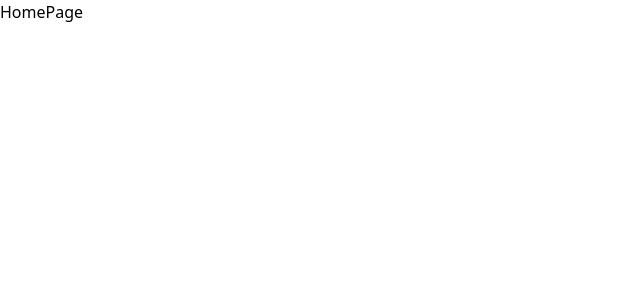
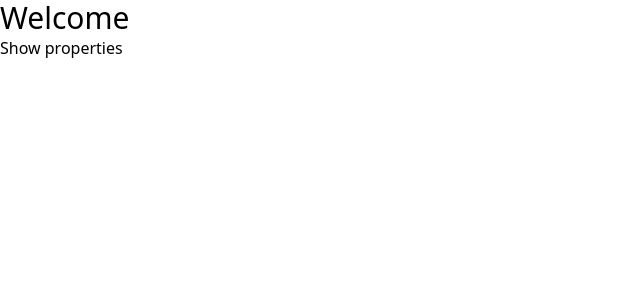
Before and after one commit to tbogajce/property-pulse, a Next.js app: page / in a window 1280 px wide. Shown: the top 300 px of the page, without its empty margins (0-640 px from the left). Built offline with nearby package versions, Linux system fonts and the light colour scheme.

Commit message:
Properties routing

```diff
--- a/app/page.jsx
+++ b/app/page.jsx
@@ -1,7 +1,12 @@
-import React from "react";
+import Link from "next/link";
 
 const HomePage = () => {
-  return <div>HomePage</div>;
+  return (
+    <div>
+      <h1 className="text-3xl">Welcome</h1>
+      <Link href="/properties">Show properties</Link>
+    </div>
+  );
 };
 
 export default HomePage;
--- /dev/null
+++ b/app/properties/[id]/page.jsx
@@ -0,0 +1,5 @@
+const PropertyPage = () => {
+  return <div>PropertyPage</div>;
+};
+
+export default PropertyPage;
--- /dev/null
+++ b/app/properties/add/page.jsx
@@ -0,0 +1,5 @@
+const PropertiesAddPage = () => {
+  return <div>PropertiesAddPage</div>;
+};
+
+export default PropertiesAddPage;
--- /dev/null
+++ b/app/properties/page.jsx
@@ -0,0 +1,12 @@
+import Link from "next/link";
+
+const PropertiesPage = () => {
+  return (
+    <div>
+      <h1 className="text-3xl">Properties Page</h1>
+      <Link href="/">Go Home</Link>
+    </div>
+  );
+};
+
+export default PropertiesPage;
```
